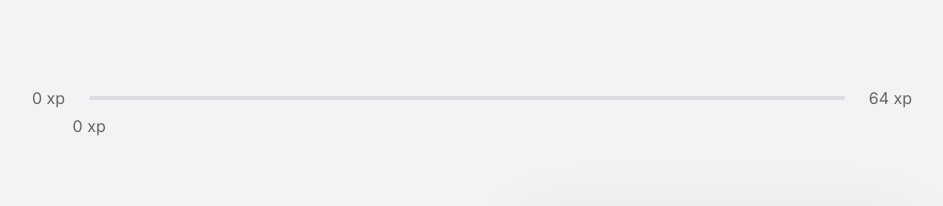
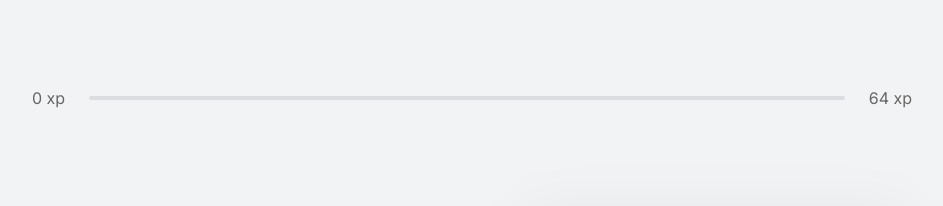
Before and after one commit to marcio30peres/workout, a Next.js app: page / in a window 1280 px wide. Shown: the top 206 px of the page, without its empty margins (168-1111 px from the left). Built offline with nearby package versions, Linux system fonts and the light colour scheme.

Commit message:
remoção do span de currentExperience

```diff
--- a/src/components/ExperienceBar.tsx
+++ b/src/components/ExperienceBar.tsx
@@ -11,7 +11,6 @@ export function ExperienceBar() {
             <span>0 xp</span>
             <div>
                 <div style={{ width: `${percentToNextLevel}%` }}></div>
-                <span style={{ left: `${percentToNextLevel}%` }}>{currentExperience} xp</span>
             </div>
             <span>{experienceToNextLevel} xp</span>
         </div>
--- a/src/styles/components/ExperienceBar.module.css
+++ b/src/styles/components/ExperienceBar.module.css
@@ -22,9 +22,3 @@
     background-color: var(--green);
     transition: .2s;
 }
-.experienceBarContainer div span {
-    margin-top: 1rem;
-    position: absolute;
-    transform: translateX(-50%);
-    transition: .2s;
-}
```
